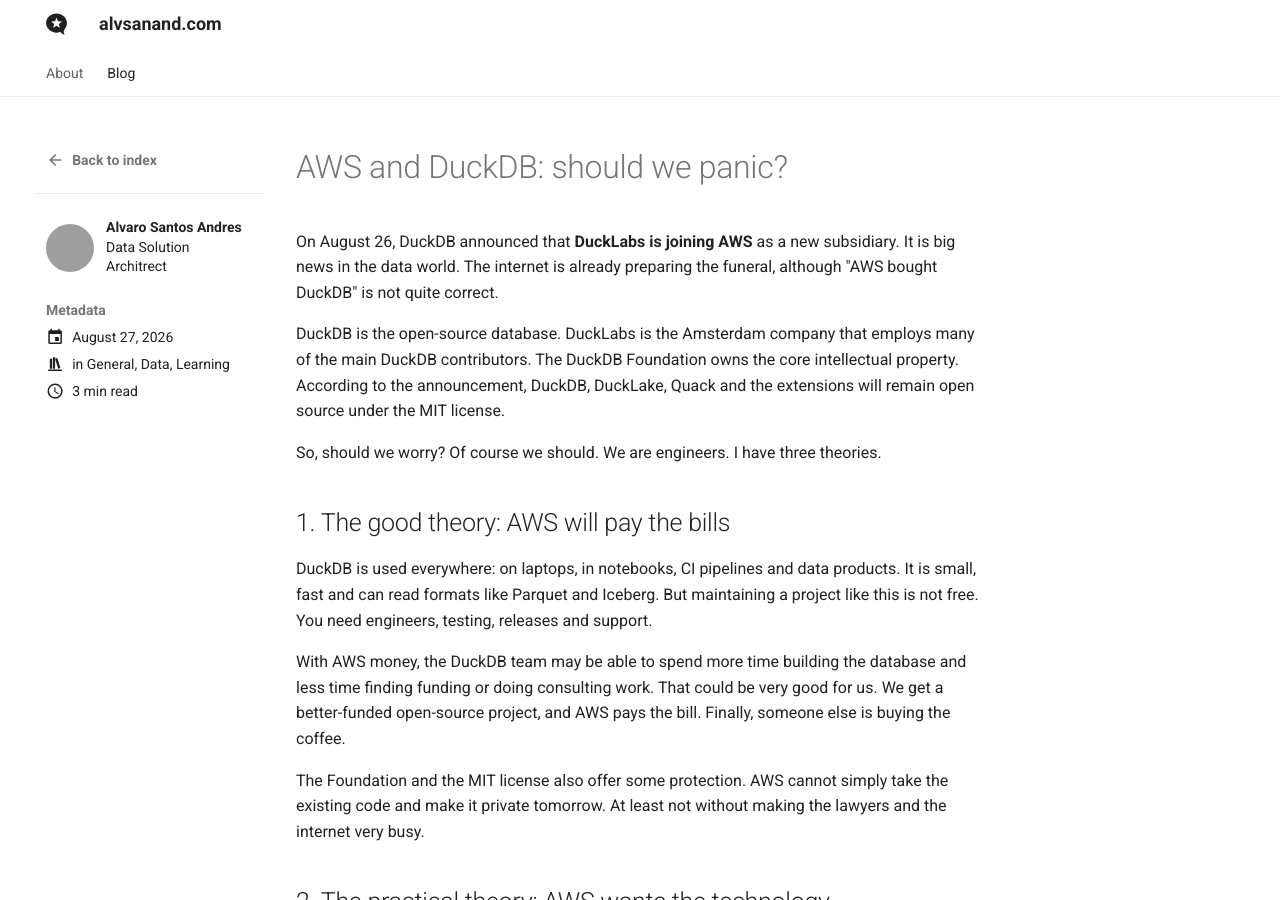
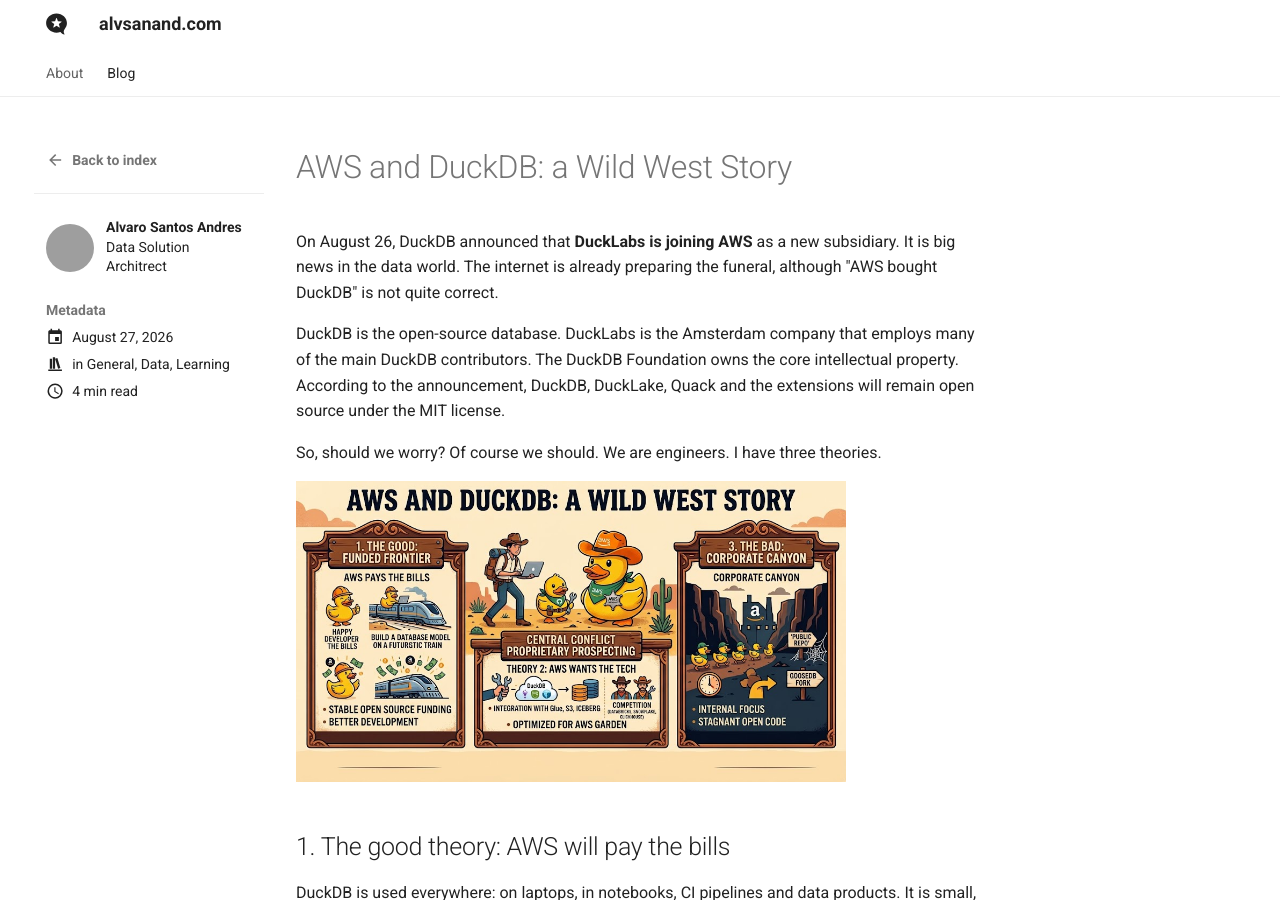
Before and after one commit to alvsanand/alvsanand, an MkDocs documentation site: the page built from docs/blog/posts/202608-aws-and-duckdb.md, in a window 1280 px wide and 900 px high. Built offline with MkDocs 1.6.1 and Material for MkDocs 9.7.7, drawn with Linux system fonts in a browser that asks for light colours; grey boxes are pictures that could not be loaded.

Commit message:
feat: add blog post skills and AWS/DuckDB article (2)

```diff
--- a/docs/blog/posts/202608-aws-and-duckdb.md
+++ b/docs/blog/posts/202608-aws-and-duckdb.md
@@ -7,7 +7,7 @@
   - Learning
 ---
 
-# AWS and DuckDB: should we panic?
+# AWS and DuckDB: a Wild West Story
 
 On August 26, DuckDB announced that **DuckLabs is joining AWS** as a new
 subsidiary. It is big news in the data world. The internet is already preparing
@@ -19,6 +19,8 @@
 the extensions will remain open source under the MIT license.
 
 So, should we worry? Of course we should. We are engineers. I have three theories.
+
+![opencode Loop](/img/duckdb_and_aws.jpg){ width="80%" }
 
 ## 1. The good theory: AWS will pay the bills
 
```
Also changed, not shown: docs/img/duckdb_and_aws.jpg (added).
